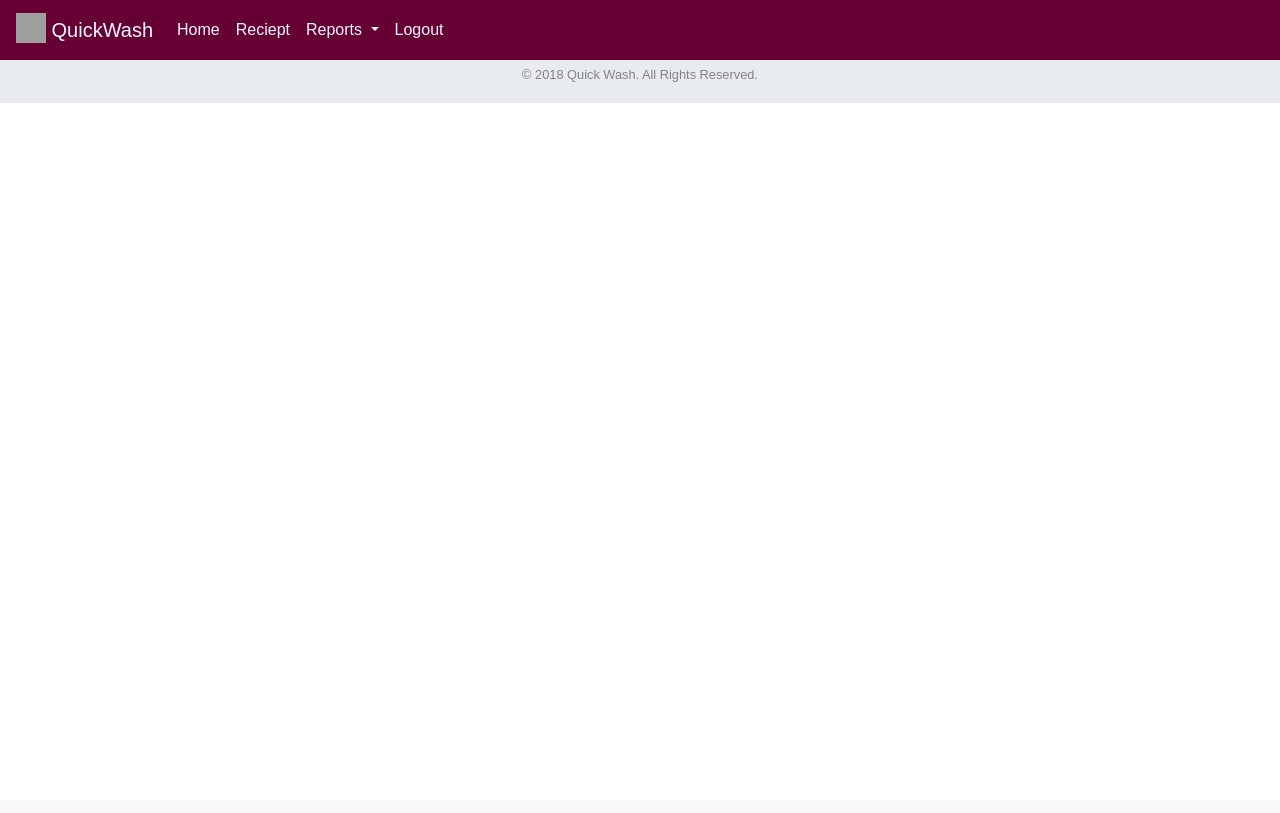
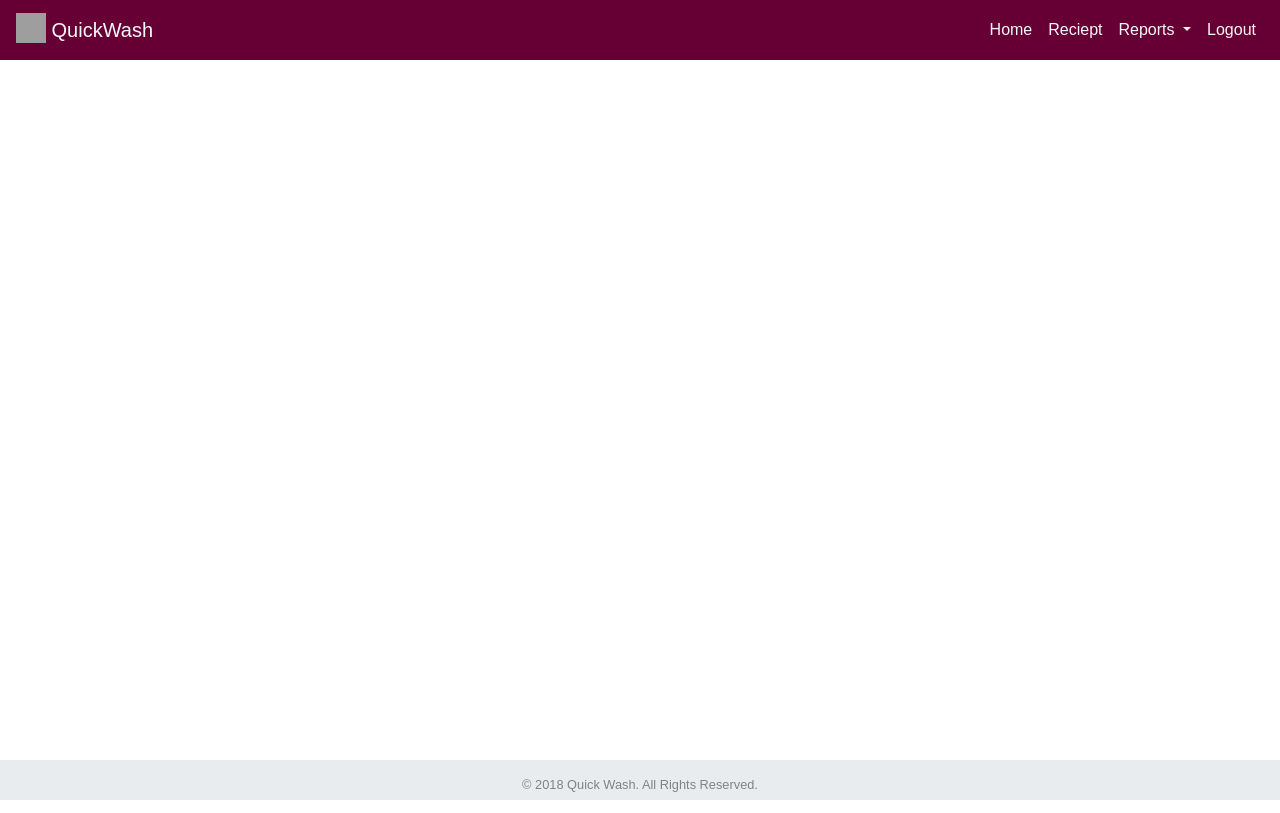
Before and after one commit to r-sniper/washing, a Django app: template home/templates/home.html in a window 1280 px wide. Before the commit the page ends 103 px from the top, so only its background shows below. Run offline with Django 3.2, Linux system fonts and the light colour scheme; the template is opened without the code that fills it, so the values that code supplies are empty; some libraries are stand-ins or nearby versions; grey boxes are pictures that could not be loaded.

Commit message:
UI changes

```diff
--- a/home/static/home/css/style.css
+++ b/home/static/home/css/style.css
@@ -28,4 +28,10 @@ body {
 footer {
 
     background: #e9ecef;
+    position: absolute;
+    margin-top:auto;
+    padding: 10px;
+    bottom: 0;
+    width: 100%;
+    height: 40px;
 }
--- a/home/templates/base.html
+++ b/home/templates/base.html
@@ -16,11 +16,11 @@
     <meta name="author" content=""/>
 
     <!--    CSS  -->
-
     <link rel="stylesheet" href="../static/home/css/font-awesome.min.css">
 
     <link rel="stylesheet" href="../static/home/css/bootstrap.css">
-    <!--<link rel="stylesheet" href="https://maxcdn.bootstrapcdn.com/bootstrap/4.0.0/css/bootstrap.min.css" integrity="sha384-Gn5384xqQ1aoWXA+058RXPxPg6fy4IWvTNh0E263XmFcJlSAwiGgFAW/dAiS6JXm" crossorigin="anonymous"> -->
+    <!--<link rel="stylesheet" href="https://stackpath.bootstrapcdn.com/bootstrap/4.1.3/css/bootstrap.min.css" integrity="sha384-MCw98/SFnGE8fJT3GXwEOngsV7Zt27NXFoaoApmYm81iuXoPkFOJwJ8ERdknLPMO" crossorigin="anonymous">
+    <link rel="stylesheet" href="https://maxcdn.bootstrapcdn.com/bootstrap/4.0.0/css/bootstrap.min.css" integrity="sha384-Gn5384xqQ1aoWXA+058RXPxPg6fy4IWvTNh0E263XmFcJlSAwiGgFAW/dAiS6JXm" crossorigin="anonymous"> -->
 
     <link rel="stylesheet" href="../static/home/css/style.css">
 
@@ -29,17 +29,17 @@
 
 <body>
 
-<nav class="navbar navbar-expand-lg navbar-light bg-light">
+<nav class="navbar navbar-expand-sm   navbar-light bg-light justify-content-end">
     <a class="navbar-brand" href="#">
         <img src="/images/logo/QuickWash-navbar.svg" width="30" height="30" class="d-inline-block align-top">
         QuickWash
     </a>
     <div class="collapse navbar-collapse mr-auto" id="navbarNavDropdown">
-        <ul class="navbar-nav mr-auto">
-            <li class="nav-item active mr-auto">
+        <ul class="navbar-nav ml-auto">
+            <li class="nav-item active mr-auto navbar-right">
                 <a class="nav-link" href="#">Home <span class="sr-only">(current)</span></a>
             </li>
-            <li class="nav-item">
+            <li class="nav-item navbar-right">
                 <a class="nav-link" href="#">Reciept</a>
             </li>
             <li class="nav-item dropdown">
--- a/home/templates/home.html
+++ b/home/templates/home.html
@@ -9,7 +9,7 @@
       </span>
         </div><!-- /input-group -->
  <!--   </div><!-- /.col-lg-6 -->
--->
+
 {% endblock %}
 
 
```
